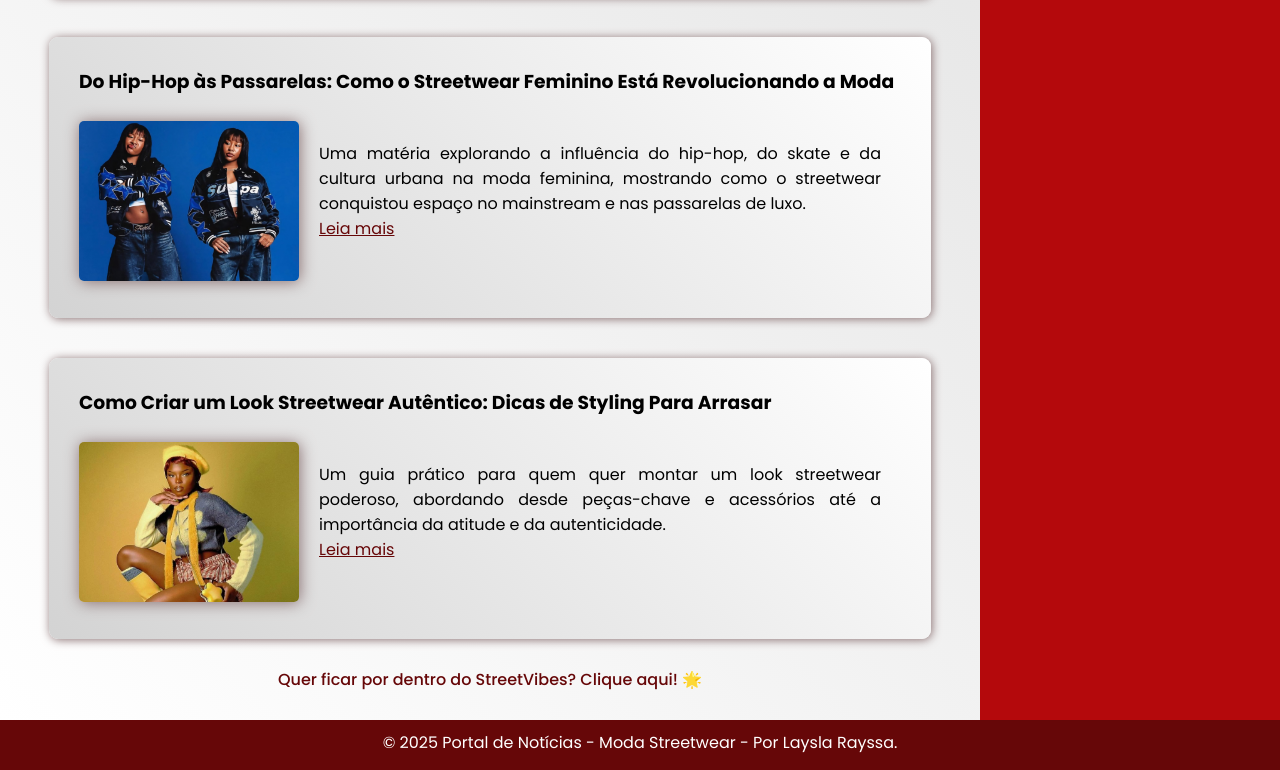
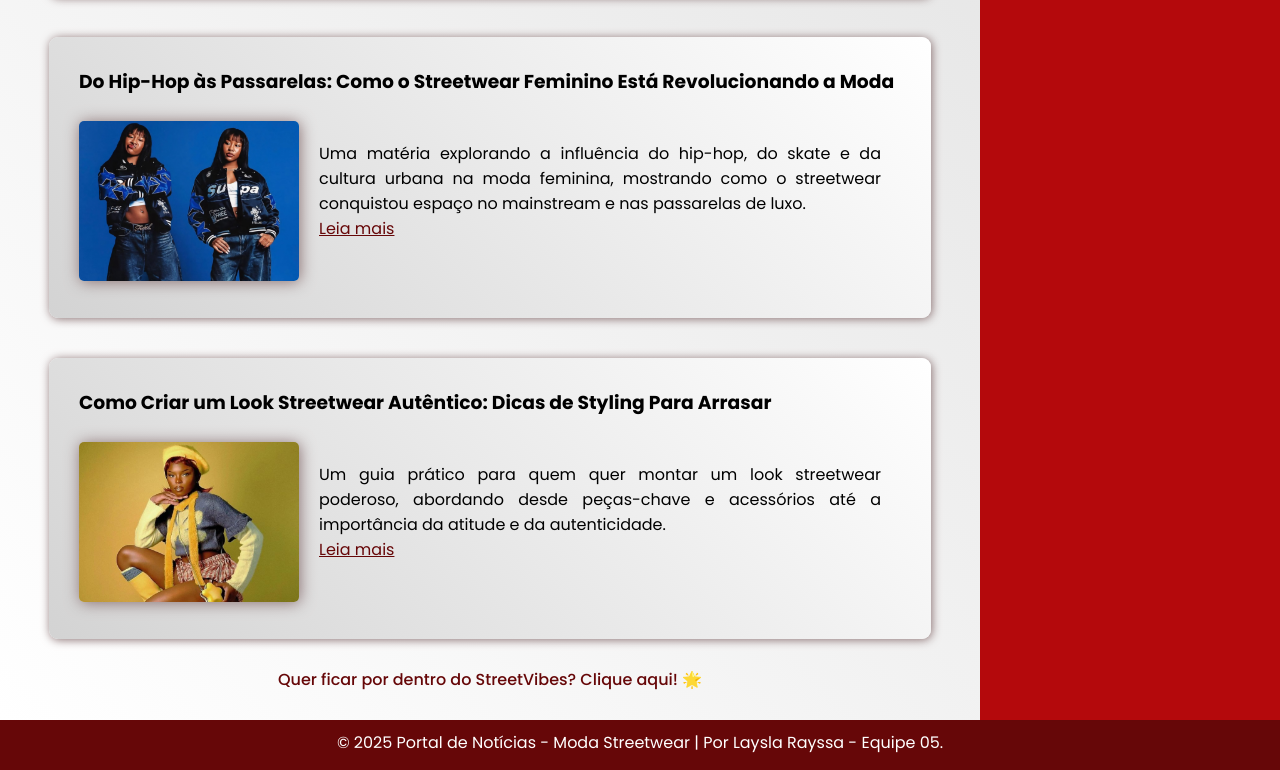
Before and after one commit to lrayssz/portalNoticias, a plain HTML site: page index.html in a window 1280 px wide. Shown: the part 1577-2347 px from the top of the page. Drawn offline with Linux system fonts and the light colour scheme.

Commit message:
adicionando texto no rodapé

```diff
--- a/index.html
+++ b/index.html
@@ -122,7 +122,7 @@
     </section>
 
     <footer>
-        <p>&copy; 2025 Portal de Notícias - Moda Streetwear - Por Laysla Rayssa.</p>
+        <p>&copy; 2025 Portal de Notícias - Moda Streetwear | Por Laysla Rayssa - Equipe 05.</p>
     </footer>
 </body>
 </html>
```
Also changed, not shown: noticiaCinco.html (+1 -1 lines), noticiaDois.html (+1 -1 lines), noticiaQuatro.html (+1 -1 lines), noticiaTres.html (+1 -1 lines), noticiaUm.html (+1 -1 lines), playlist.html (+1 -1 lines).
